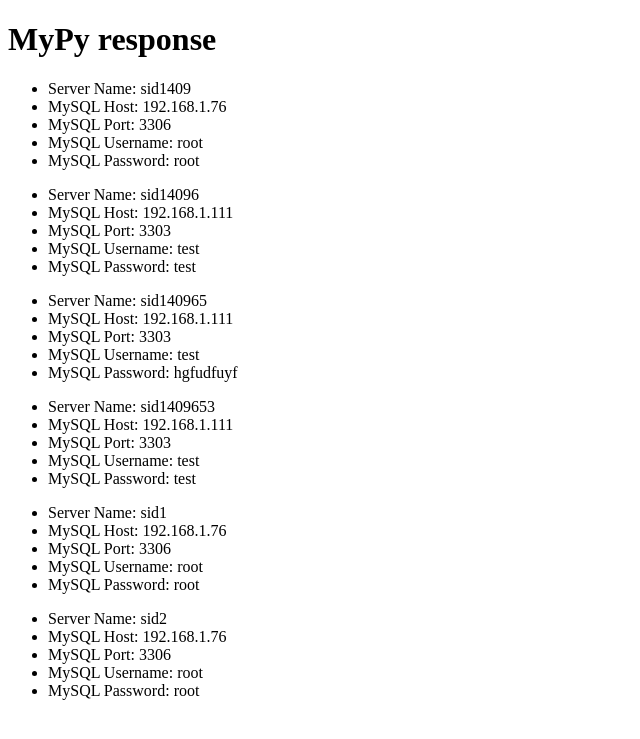
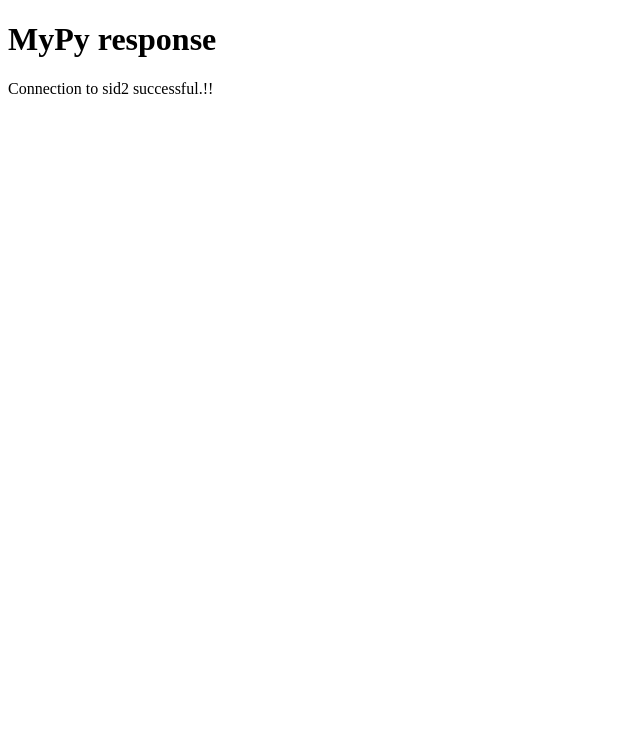
Before and after one commit to Siddhant-Tyagi/MyPy, a Django app: page /mypy/ in a window 1280 px wide. Shown: the top 739 px of the page, without its empty margins (0-640 px from the left). Run offline with Django 3.2, Linux system fonts and the light colour scheme; data comes from the database, SQL or seed files in the repository; both versions use the stored data as it was after the commit; parts of the project's set-up code (start-up, migrations or seed data) failed here and were passed over; some libraries are stand-ins or nearby versions.

Commit message:
added basic connection using mysqldb

```diff
--- a/mypy_app/forms.py
+++ b/mypy_app/forms.py
@@ -8,7 +8,7 @@ class Add_Server_Form(forms.ModelForm):
             max_length=128, label="MySQL Host IP ")
     mysql_port = forms.CharField(widget=forms.TextInput(attrs={'class' : 'input'}), \
             max_length=128, label="MySQL Port ")
-    mysql_username = forms.CharField(widget=forms.TextInput(attrs={'class' : 'input'}), \
+    mysql_user = forms.CharField(widget=forms.TextInput(attrs={'class' : 'input'}), \
             max_length=128, label="MySQL Username ")
     mysql_password = forms.CharField(widget=forms.PasswordInput(attrs={'class': 'input'}), \
             label="MySQL Password ")
@@ -18,4 +18,4 @@ class Add_Server_Form(forms.ModelForm):
         """widget = {
                 'mysql_password': forms.PasswordInput(),
                     }"""
-        fields = ('mysql_server_name', 'mysql_host', 'mysql_port', 'mysql_username', 'mysql_password')
+        fields = ('mysql_server_name', 'mysql_host', 'mysql_port', 'mysql_user', 'mysql_password')
--- /dev/null
+++ b/mypy_app/mypy_mysqldb.py
@@ -0,0 +1,23 @@
+import MySQLdb as my
+
+
+def connect_to_server(connection_detail_object):
+    """This connection_detail_object has the following attributes
+    as inherited from models.py:
+    mysql_host,
+    mysql_port,
+    mysql_server_name,
+    mysql_user,
+    mysql_password """
+
+    try:
+        my.connect(
+                host = str(connection_detail_object.mysql_host),
+                port = int(connection_detail_object.mysql_port),
+                user = str(connection_detail_object.mysql_user),
+                passwd = str(connection_detail_object.mysql_password)
+                )
+    except my.Error as connection_error:
+        return(str(connection_error.args[0]) + " " + str(connection_error.args[1]))
+
+    return("Connection to " + connection_detail_object.mysql_server_name +  " successful.!!")
--- a/mypy_app/views.py
+++ b/mypy_app/views.py
@@ -3,6 +3,7 @@ from django.template import RequestContext
 from django.shortcuts import render_to_response
 from mypy_app.models import add_server
 from mypy_app.forms import Add_Server_Form
+from mypy_mysqldb import *
 
 def adding_server(request):
     context = RequestContext(request)
@@ -24,9 +25,16 @@ def adding_server(request):
 
 def index(request):
     context = RequestContext(request)
+    current_object = add_server.objects.all()[len(add_server.objects.all())-1]
     context_dict = {
+            'add_server_info': connect_to_server(current_object),
+            }
+    if "successful" not in context_dict['add_server_info']:
+        current_object.delete()
+
+    """context_dict = {
             'add_server_info': add_server.objects.all(),
-            }
+            }"""
     return render_to_response('mypy_app/index.html', context_dict, context)
 
 def about(request):
--- a/templates/mypy_app/index.html
+++ b/templates/mypy_app/index.html
@@ -8,15 +8,7 @@
 <body>
 <h1>MyPy response</h1>
 {% if add_server_info %}
-	 {% for server in add_server_info %}
-	 <ul>
-	 <li>Server Name: {{ server.mysql_server_name }}</li>
-	 <li>MySQL Host: {{ server.mysql_host }}</li>
-	 <li>MySQL Port: {{ server.mysql_port }}</li>
-	 <li>MySQL Username: {{ server.mysql_user }}</li>
-	 <li>MySQL Password: {{ server.mysql_password }}</li>
-         </ul>
-	 {% endfor %}
+   {{ add_server_info }}
 {% else %}
   <strong>No servers present</strong>
 {% endif %}
```
Also changed, not shown: mypy_app.db, 8 other files.
